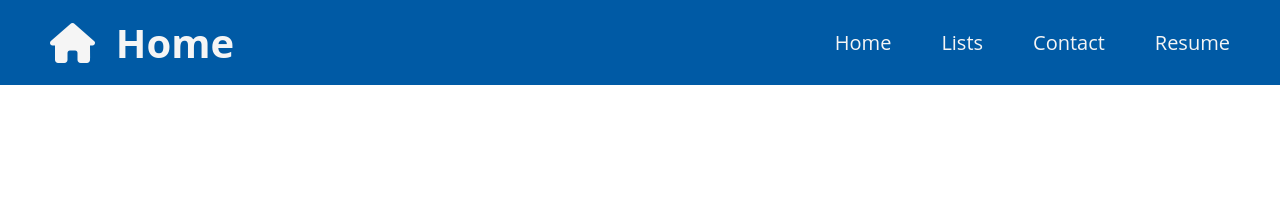
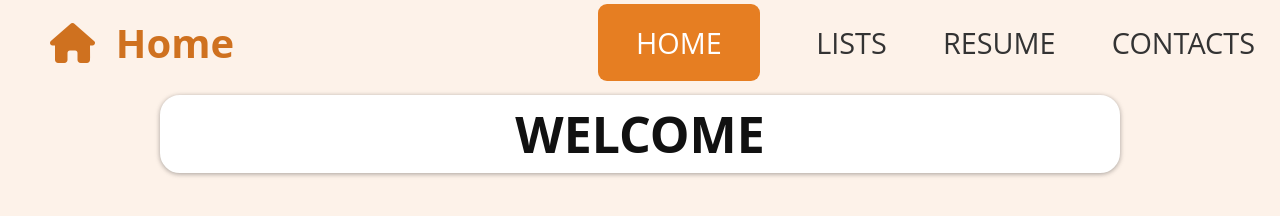
Before and after one commit to Keertesh19/GBCindexstudentSite, a plain HTML site: page index.html in a window 1280 px wide. Drawn offline with Linux system fonts and the light colour scheme.

Commit message:
Assignment 2: Make more pro

```diff
--- a/index.html
+++ b/index.html
@@ -22,22 +22,16 @@
           ><i class="fa fa-home"></i>&nbsp&nbspHome</strong
         >
       </a>
-      <div class="navbar">
-        <ul class="nav">
-          <li>
-            <a href="index.html"> Home </a>
-          </li>
-          <li>
-            <a href="lists.html"> Lists </a>
-          </li>
-          <li>
-            <a href="contacts.html"> Contact </a>
-          </li>
-          <li>
-            <a href="resume.html"> Resume </a>
-          </li>
+      <nav class="main-nav">
+        <ul class="main-nav-list">
+          <li><a class="main-nav-link nav-cta" href="#">HOME</a></li>
+          <li><a class="main-nav-link" href="lists.html">LISTS</a></li>
+          <li><a class="main-nav-link" href="resume.html">RESUME</a></li>
+          <li><a class="main-nav-link" href="contacts.html">CONTACTS</a></li>
         </ul>
-      </div>
+      </nav>
     </header>
+
+    <div class="welcome"><h1 class="heading">WELCOME</h1></div>
   </body>
 </html>
--- a/main.css
+++ b/main.css
@@ -4,7 +4,9 @@
   margin: 0;
   padding: 0;
 }
-
+body {
+  background: #fdf2e9;
+}
 .clickable {
   user-select: none;
   cursor: pointer;
@@ -21,54 +23,72 @@
   align-items: center;
   padding: 0 25px;
   transition: 0.3s;
-  background: #005aa5;
+  /* background: #005aa5; */
 }
 
-.header li a {
-  display: block;
-  padding: 30px 25px;
-}
-
-.header a:hover {
-  box-shadow: 0 -5px 0 #fff inset, 500px 0 0 rgba(225, 225, 225, 0.03) inset;
-  padding: 27.5px 25px;
+.header li a:first-child {
+  margin-left: 5px;
 }
 
 .header-text {
-  color: whitesmoke;
+  color: #cf711f;
   font-size: 40px;
   font-weight: bolder;
 }
 
-.navbar {
-  display: flex;
+.welcome {
   justify-content: space-between;
   align-items: center;
+  padding: 0 20px;
+  margin: 10px auto;
+  width: 75%;
+  border: #fff 5px solid;
+  box-shadow: 0 1px 6px rgba(0, 0, 0, 0.12), 0 1px 4px rgba(0, 0, 0, 0.24);
+  border-radius: 20px;
+  background: #fff;
 }
 
-.nav {
-  display: flex;
-  justify-content: center;
-  flex-direction: row;
-  align-items: center;
-  z-index: 1;
-  transition: 0.5s;
-}
-.nav li {
-  list-style-type: none;
+.heading {
+  /* position: relative; */
+  text-align: center;
+  top: 0;
+  left: 50%;
+  font-size: 50px;
+  font-weight: bolder;
+  color: #111;
 }
 
-.nav li a {
-  color: whitesmoke;
-  text-decoration: none;
-  display: block;
-  padding: 30px 25px;
-  font-size: 20px;
-  line-height: 1;
-  transition: 0.3s;
+.main-nav-list {
+  list-style: none;
+  display: flex;
+  align-items: center;
+  gap: 3.2rem;
 }
 
-.nav li a:hover {
-  box-shadow: 0 -5px 0px #fff inset, 500px 0 0 rgba(255, 255, 255, 0.03) inset;
-  padding: 35px 25px 45px 25px;
+.main-nav-link:link,
+.main-nav-link:visited {
+  display: inline-block;
+  text-decoration: none;
+  color: #333;
+  font-weight: 500;
+  font-size: 1.8rem;
+  transition: all 0.3s;
 }
+
+.main-nav-link:hover,
+.main-nav-link:active {
+  color: #cf711f;
+}
+
+.main-nav-link.nav-cta:link,
+.main-nav-link.nav-cta:visited {
+  padding: 1.2rem 2.4rem;
+  border-radius: 9px;
+  color: #fff;
+  background-color: #e67e22;
+}
+
+.main-nav-link.nav-cta:hover,
+.main-nav-link.nav-cta:active {
+  background-color: #cf711f;
+}
```
Also changed, not shown: contacts.html (+7 -15 lines), lists.html (+7 -15 lines), resume.html (+7 -15 lines).
